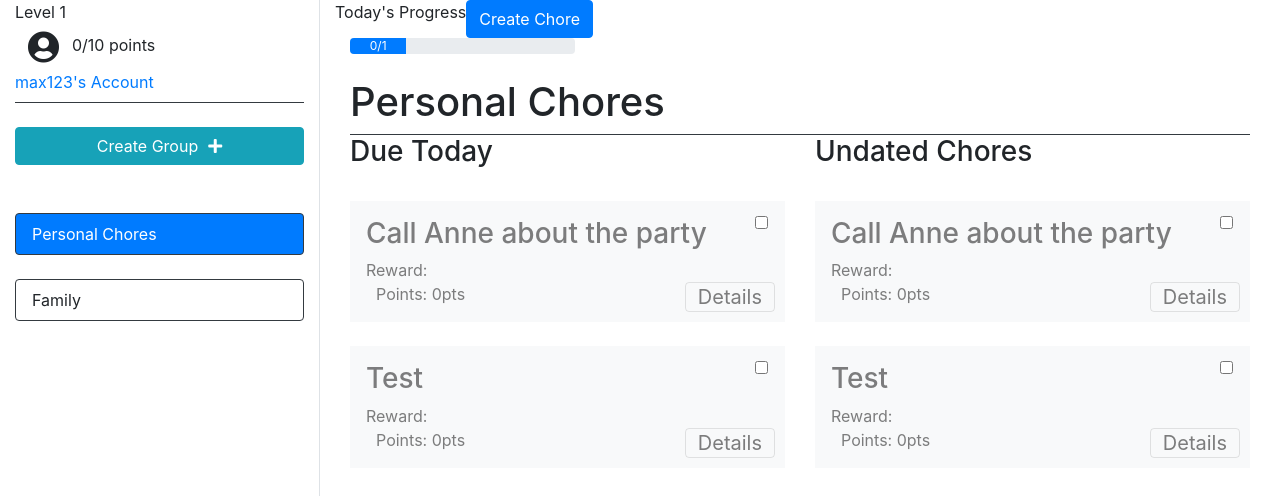
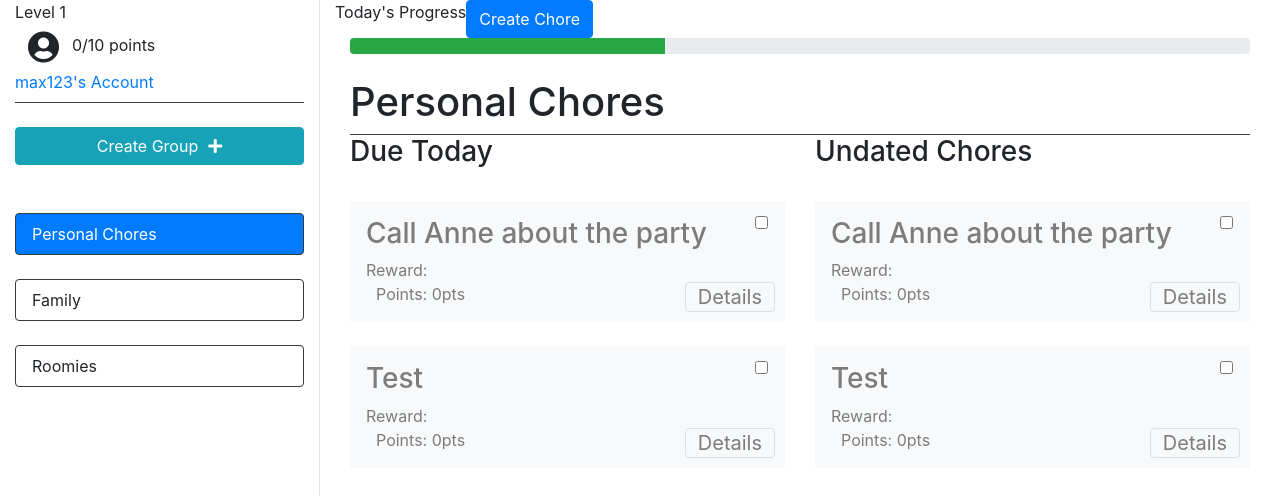
Before and after one commit to BrennanBeeler/CS5340_ChoreChasers, a React (Create React App) app: page /choreManager in a window 1280 px wide. Shown: the top 496 px of the page. Built offline with nearby package versions, Linux system fonts and the light colour scheme.

Commit message:
Filled out create chore a little more. Still not connected properly in order to update store via app reducer.

```diff
--- a/src/actions/actions.js
+++ b/src/actions/actions.js
@@ -47,6 +47,14 @@ const createGroup = (dispatch, profile, group) => {
     })
 }
 
+const createChore = (dispatch, groupId, chore) => {
+    dispatch({
+        type: CREATE_CHORE,
+        groupId,
+        chore
+    })
+}
+
 const getGroupData = (dispatch, profile, groupId) => {
     //TODO: call to server here for group info
     dispatch({
@@ -72,7 +80,7 @@ const deletePersonalChore = (dispatch, choreId) => {
 }
 
 const applicationActions = {
-    logIn, logOut,signUp, setActiveGroup, createGroup, getGroupData, deleteChore, deletePersonalChore
+    logIn, logOut,signUp, setActiveGroup, createGroup, getGroupData, deleteChore, deletePersonalChore, createChore
 }
 
 export default applicationActions;
--- a/src/components/chore-manager/group-chores.js
+++ b/src/components/chore-manager/group-chores.js
@@ -1,14 +1,18 @@
-import React from "react";
+import React, {useState} from "react";
 import ChoreDisplay from "./chore-display";
 import applicationActions from "../../actions/actions";
 import {connect} from "react-redux";
+import CreateChoreModal from "../create-chore/create-chore-modal";
+import {Button, ProgressBar} from "react-bootstrap";
 
 const GroupChores = ({
                          activeGroupId,
                          activeProfile,
                          group,
                          getGroupData,
-                         deleteChore
+                         deleteChore,
+                         profileUsername,
+                         createChore
                      }) => {
 
     // useEffect(() => {
@@ -17,6 +21,7 @@ const GroupChores = ({
     //
     // }, [activeGroupId])
 
+    const [choreModal, setChoreModal] = useState(false);
 
     const handleDelete = (choreId) => {
         deleteChore(group, choreId)
@@ -24,27 +29,22 @@ const GroupChores = ({
 
     return(
         <div className="container-fluid">
-            <div className="row">
-                Today's Progress
 
-            </div>
+            {/*TODO: evaluate temp fix for duplicate keys- +15*/}
+            <CreateChoreModal key={new Date().getTime() + 15} show={choreModal}
+                              hide={()=> setChoreModal(false)} group={group.name}
+                              profileUsername={profileUsername} createChore={createChore}/>
 
-            <div className="progress">
-                <div className="progress-bar" role="progressbar" aria-valuenow="0" aria-valuemin="0"
-                     aria-valuemax="100">
-                    0%
-                </div>
-                <div className="progress-bar bg-success" role="progressbar" aria-valuenow="0" aria-valuemin="0"
-                     aria-valuemax="100">
-                    0%
-                </div>
-                <div className="progress">
-                    <div className="progress-bar bg-info" role="progressbar" aria-valuenow="0" aria-valuemin="0"
-                         aria-valuemax="100">
-                        0%
-                    </div>
-                </div>
-            </div>
+            <ProgressBar>
+                <ProgressBar variant="success" now={35} key={1} />
+                <ProgressBar variant="warning" now={20} key={2} />
+                <ProgressBar variant="danger" now={10} key={3} />
+            </ProgressBar>
+
+            <Button variant="primary" onClick={() => setChoreModal(true)}>
+                Create Chore
+            </Button>
+
             <br/>
 
             <h1>
@@ -60,12 +60,14 @@ const stpm = (state) => ({
     activeGroupId: state.activeGroupId,
     activeProfile: state.activeProfile,
     // TODO: eventually groups will be actually populated
-    group : state.groups.filter(group => group.id === state.activeGroupId)[0]
+    group : state.groups.filter(group => group.id === state.activeGroupId)[0],
+    profileUsername : state.profile.username
 })
 
 const dtpm = (dispatch) => ({
     getGroupData : (profile, groupId) => applicationActions.getGroupData(dispatch, profile, groupId),
-    deleteChore : (group, choreId) => applicationActions.deleteChore(dispatch, group, choreId)
+    deleteChore : (group, choreId) => applicationActions.deleteChore(dispatch, group, choreId),
+    createChore : (groupId, chore) => applicationActions.createChore(dispatch, groupId, chore)
 })
 
 export default connect(stpm, dtpm)(GroupChores);
--- a/src/components/chore-manager/personal-chores.js
+++ b/src/components/chore-manager/personal-chores.js
@@ -1,6 +1,6 @@
 import React, {useState} from "react";
 import "./personal-chores.css"
-import {Button} from "react-bootstrap";
+import {Button, ProgressBar} from "react-bootstrap";
 import CreateChoreModal from "../create-chore/create-chore-modal"
 import ChoreDisplay from "./chore-display";
 import applicationActions from "../../actions/actions";
@@ -10,7 +10,8 @@ const PersonalChores = ({
                             activeGroupId,
                             activeProfile,
                             chores,
-                            deletePersonalChore
+                            deletePersonalChore,
+                            profileUsername
                         }) => {
     const [choreModal, setChoreModal] = useState(false);
 
@@ -28,15 +29,13 @@ const PersonalChores = ({
                 </Button>
             </div>
 
-            <CreateChoreModal key={new Date().getTime() + 1} show={choreModal}
-                              onHide={()=> setChoreModal(false)} group={"Personal Chores"}/>
+            {/*TODO: evaluate temp fix for duplicate keys- +15*/}
+            <CreateChoreModal key={new Date().getTime() + 15} show={choreModal}
+                              hide={()=> setChoreModal(false)} group={"Personal Chores"} profileUsername={profileUsername}/>
 
-            <div className="progress hci-personal-progress-div">
-                <div className="progress-bar hci-personal-progress-bar" role="progressbar" aria-valuenow="25" aria-valuemin="0"
-                     aria-valuemax="100">
-                    0/1
-                </div>
-            </div>
+            <ProgressBar>
+                <ProgressBar variant="success" now={35} key={1} />
+            </ProgressBar>
             <br/>
 
             <h1>
@@ -51,7 +50,8 @@ const PersonalChores = ({
 const stpm = (state) => ({
     activeGroupId: state.activeGroupId,
     activeProfile: state.activeProfile,
-    chores : state.profile.chores
+    chores : state.profile.chores,
+    profileUsername : state.profile.username
 })
 
 const dtpm = (dispatch) => ({
--- a/src/reducers/application-reducer.js
+++ b/src/reducers/application-reducer.js
@@ -1,4 +1,5 @@
-import {CREATE_GROUP, DELETE_CHORE, DELETE_PERSONAL_CHORE, LOG_IN, LOG_OUT, SET_ACTIVE_GROUP} from "../actions/actions";
+import {CREATE_GROUP, DELETE_CHORE, DELETE_PERSONAL_CHORE, LOG_IN, LOG_OUT, SET_ACTIVE_GROUP, CREATE_CHORE} from "../actions/actions";
+import {act} from "@testing-library/react";
 
 const initialState = {
     loggedIn: false,
@@ -73,9 +74,47 @@ const initialState = {
                 dateAdded: null,
                 assignor: "Steve",
                 assignees: ["max123, Steve, Frank"]
-            }
-            ]
-    }]
+            }]
+    },
+        {
+            id: "2",
+            name: 'Roomies',
+            progressBar: true,
+            chores: [
+                //TODO: required fields- id, done, chorename, rewards,splitrewards, assignor, assignees
+                {
+                    id:"1",
+                    done:false,
+                    choreName: 'Pick dad up from the airport',
+                    dueDate: new Date("2021-03-23"),
+                    repeatChore: "Never",
+                    choreInstructions: "flight lands at 5pm, be at airport by 4:45pm and DON'T BE LATE",
+                    rewards:{points:true,realLifeItem:false},
+                    points:20,
+                    realLifeItem:"",
+                    splitReward:{everyoneGetsReward:true,fcfs:false},
+                    dateAdded: new Date("2021-03-23"),
+                    assignor: "Steve",
+                    //TODO:
+                    assignees: ["max123"]
+                },
+
+                {
+                    id:"2",
+                    done:false,
+                    choreName: 'Wash the dishes',
+                    dueDate: new Date("2021-03-22"),
+                    repeatChore: "Weekly",
+                    choreInstructions: "",
+                    rewards:{points:false,realLifeItem:false},
+                    points:0,
+                    realLifeItem:"",
+                    splitReward:{everyoneGetsReward:false,fcfs:false},
+                    dateAdded: null,
+                    assignor: "Steve",
+                    assignees: ["max123, Steve, Frank"]
+                }]
+        }]
 }
 
 const applicationReducer = (state = initialState, action) => {
@@ -87,7 +126,7 @@ const applicationReducer = (state = initialState, action) => {
                 loggedIn: false,
                 activeProfile: null
             }
-        //   TODO: validate via api
+        //   TODO: redo
         case LOG_IN:
             // Confirms that the submitted email and password are in the profile dictionary
             if (action.email === state.profile.emailId && state.profile.password === action.password) {
@@ -103,6 +142,7 @@ const applicationReducer = (state = initialState, action) => {
                 ...state,
                 activeGroupId: action.activeGroupId
             }
+        //    TODO: redo
         case CREATE_GROUP:
             return {
                 ...state,
@@ -117,14 +157,23 @@ const applicationReducer = (state = initialState, action) => {
         //         ...state,
         //         groups : state.groups.filter(group => group.id === state.activeGroupId)
         //     }
-        // case CREATE_CHORE:
-        //     return {
-        //         ...state,
-        //         chores : [
-        //             ...state.chores,
-        //             action.newChore
-        //         ]
-        //     }
+        case CREATE_CHORE:
+            console.log(action.chore)
+
+            let tempGroups = state.groups
+            tempGroups = tempGroups.map(group => group.id === action.groupId ? (group) => group.chores.push(action.chore) : group)
+
+            console.log({
+                ...state,
+                groups: tempGroups
+            })
+
+            return {
+                ...state,
+                groups: tempGroups
+            }
+        //    TODO: create personal chore
+        // case CREATE_PERSONAL_CHORE:
         case DELETE_CHORE:
             let modifiedGroup = action.group
             modifiedGroup.chores = modifiedGroup.chores.filter(chore => chore.id !== action.choreId)
```
Also changed, not shown: src/components/create-chore/create-chore-modal.js (+64 -19 lines).
